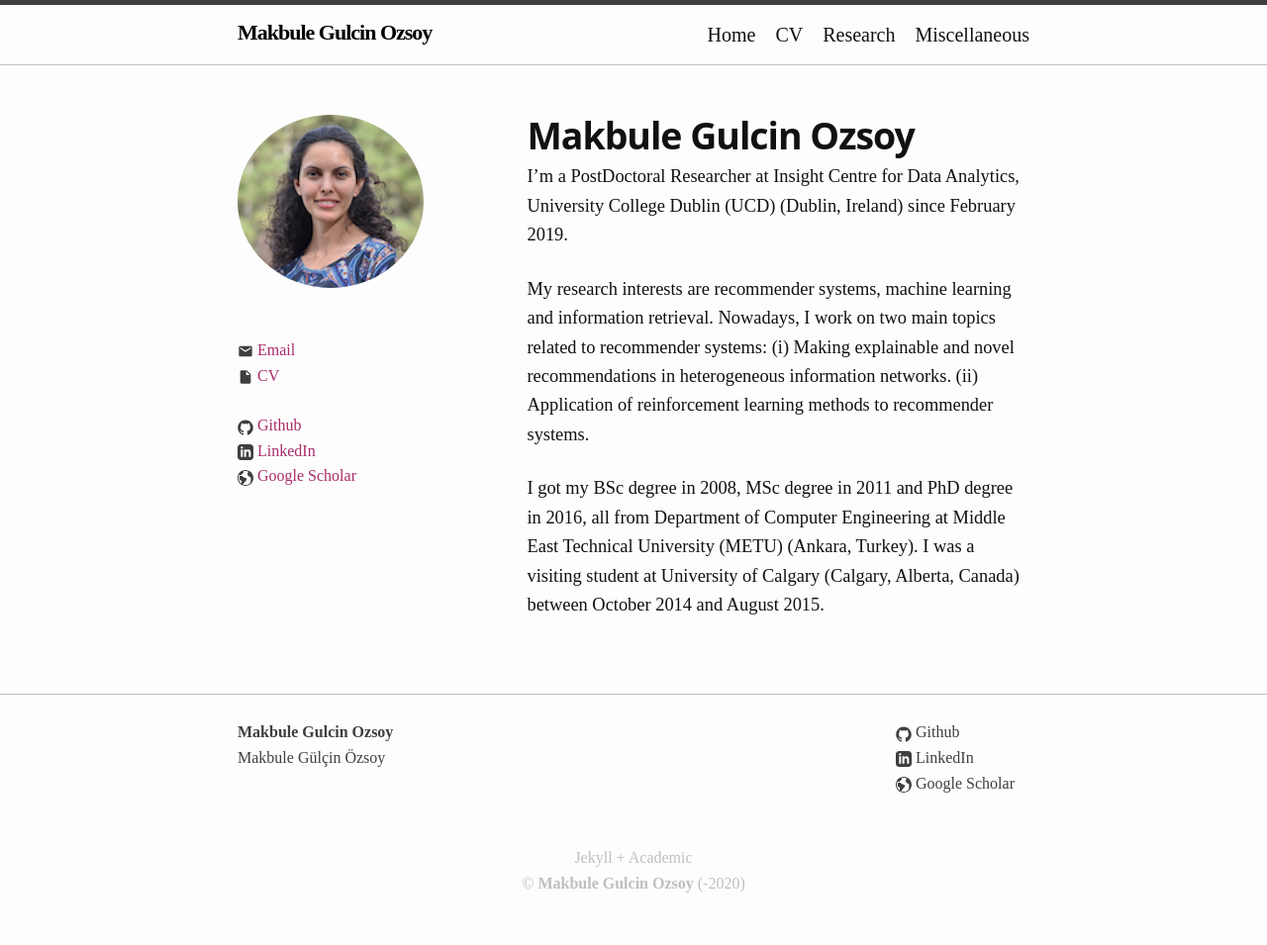
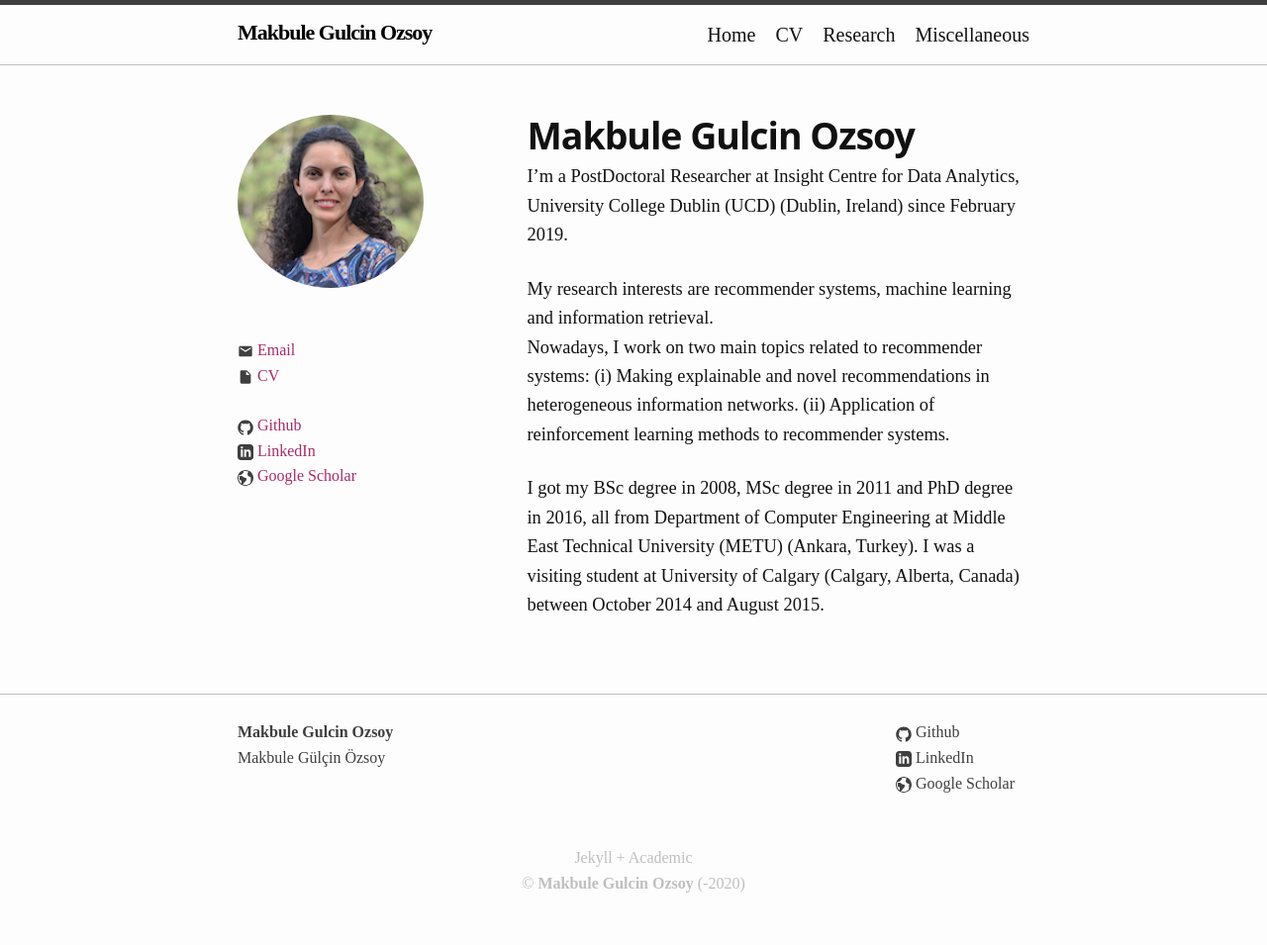
Before and after one commit to mgulcin/mgulcin.github.io, a Jekyll site: the page built from index.md, in a window 1280 px wide. Shown: the whole page at 99% size. Built offline with Jekyll 4.4.1, drawn with Linux system fonts in a browser that asks for light colours.

```diff
--- a/index.md
+++ b/index.md
@@ -9,7 +9,7 @@ nav_menu_index: '0'
 
 I'm a PostDoctoral Researcher at Insight Centre for Data Analytics, University College Dublin (UCD) (Dublin, Ireland) since February 2019.
 
-My research interests are recommender systems, machine learning and information retrieval.
+My research interests are recommender systems, machine learning and information retrieval.\
 Nowadays, I work on two main topics related to recommender systems:
 (i) Making explainable and novel recommendations in heterogeneous information networks.
 (ii) Application of reinforcement learning methods to recommender systems.
```
